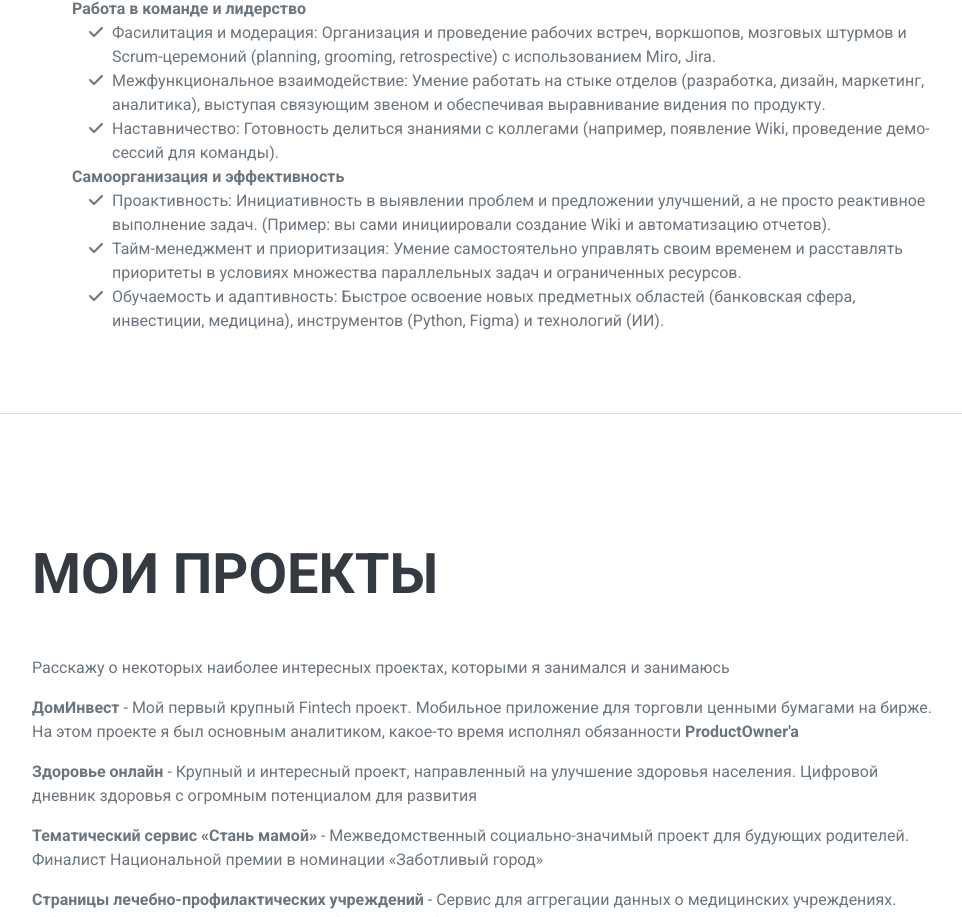
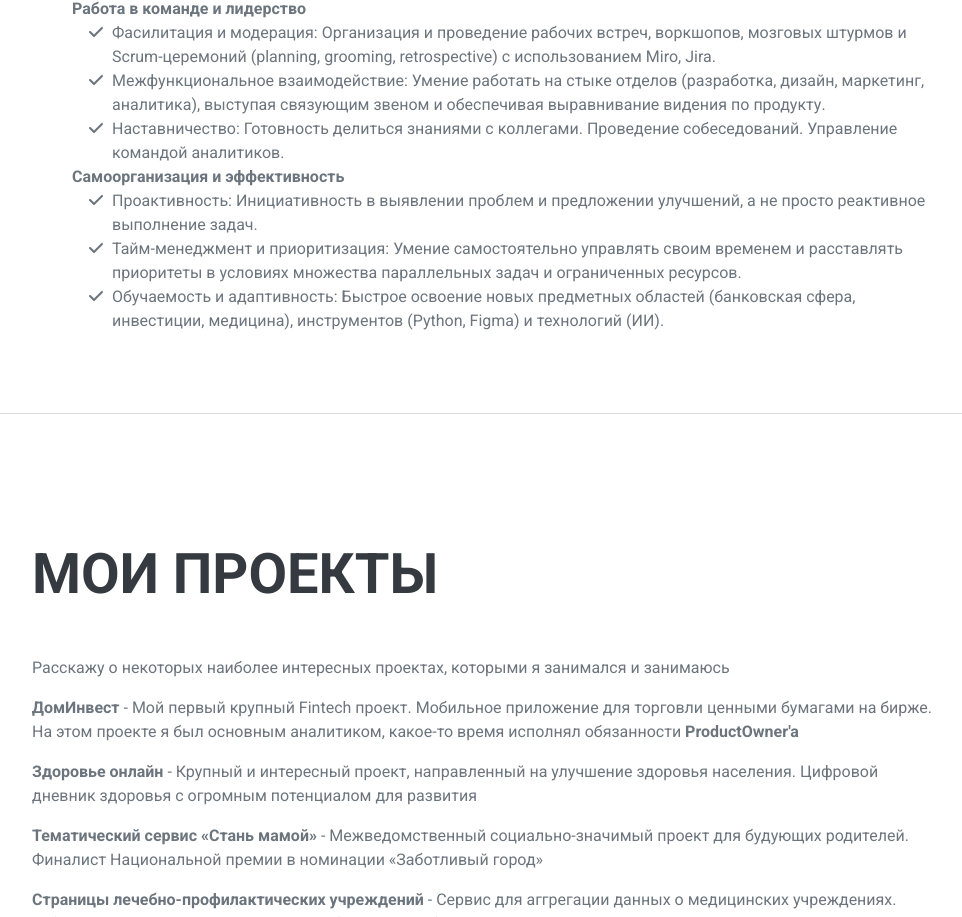
Before and after one commit to DaGree/dagree.github.io, a plain HTML site: page index.html in a window 1280 px wide. Shown: the part 4881-5798 px from the top of the page, without its empty margins (288-1250 px from the left). Drawn offline with nearby package versions, Linux system fonts and the light colour scheme.

Commit message:
Update index.html

```diff
--- a/index.html
+++ b/index.html
@@ -296,7 +296,7 @@
                                     Межфункциональное взаимодействие: Умение работать на стыке отделов (разработка, дизайн, маркетинг, аналитика), выступая связующим звеном и обеспечивая выравнивание видения по продукту.
                                     <li>
                                     <span class="fa-li"><i class="fas fa-check"></i></span>
-                                    Наставничество: Готовность делиться знаниями с коллегами (например, появление Wiki, проведение демо-сессий для команды).
+                                    Наставничество: Готовность делиться знаниями с коллегами. Проведение собеседований. Управление командой аналитиков.
                                 </li>
                             </ul>
                         </li>
@@ -305,7 +305,7 @@
                             <ul class="fa-ul mb-0">
                                 <li>
                                     <span class="fa-li"><i class="fas fa-check"></i></span>
-                                    Проактивность: Инициативность в выявлении проблем и предложении улучшений, а не просто реактивное выполнение задач. (Пример: вы сами инициировали создание Wiki и автоматизацию отчетов).
+                                    Проактивность: Инициативность в выявлении проблем и предложении улучшений, а не просто реактивное выполнение задач.
                                     <li>
                                     <span class="fa-li"><i class="fas fa-check"></i></span>
                                     Тайм-менеджмент и приоритизация: Умение самостоятельно управлять своим временем и расставлять приоритеты в условиях множества параллельных задач и ограниченных ресурсов.                                <li>
```
